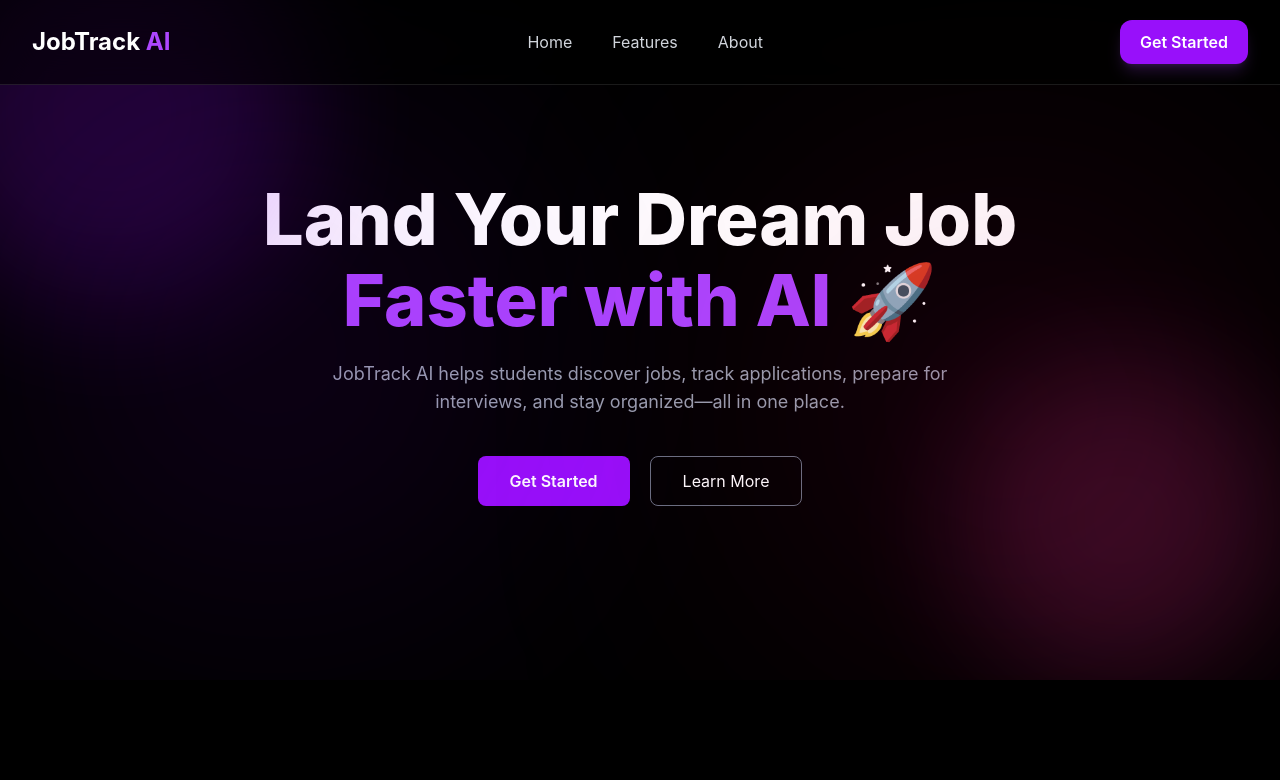
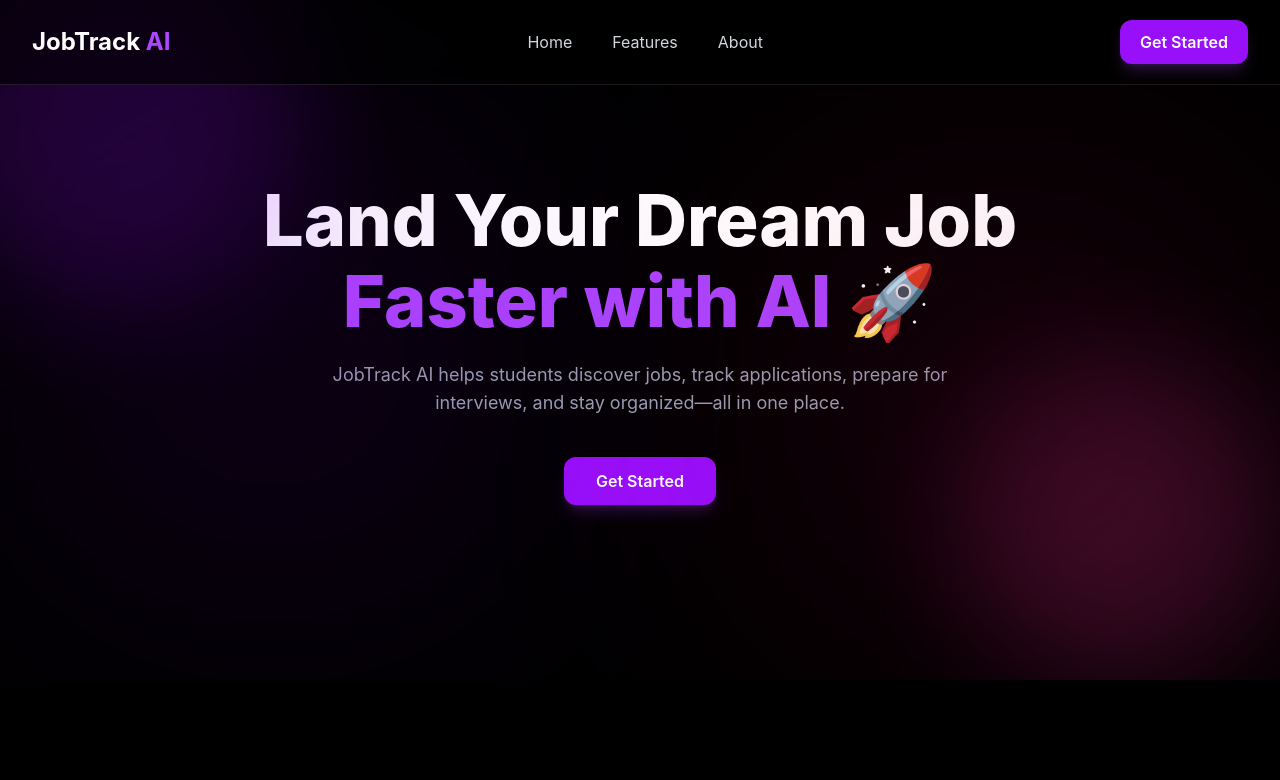
Before and after one commit to Kartik3032/JobTrack-AI, a React (Vite) app in the folder client/: page / in a window 1280 px wide. Shown: the top 780 px of the page. Built offline with nearby package versions, Linux system fonts and the light colour scheme.

Commit message:
feat: add smooth hero navigation

```diff
--- a/client/src/components/Hero.jsx
+++ b/client/src/components/Hero.jsx
@@ -20,12 +20,15 @@ function Hero() {
             </p>
 
             <div className="mt-10 flex gap-5">
-                <button className="bg-purple-600 hover:bg-purple-700 transition px-8 py-3 rounded-lg text-white font-semibold">
+                <button
+                    onClick={() => {
+                        document.getElementById("features")?.scrollIntoView({
+                            behavior: "smooth",
+                        });
+                    }}
+                    className="bg-purple-600 hover:bg-purple-500 transition px-8 py-3 rounded-xl text-white font-semibold shadow-lg shadow-purple-500/20"
+                >
                     Get Started
-                </button>
-
-                <button className="border border-gray-500 hover:border-purple-500 transition px-8 py-3 rounded-lg text-white">
-                    Learn More
                 </button>
             </div>
         </section>
```
